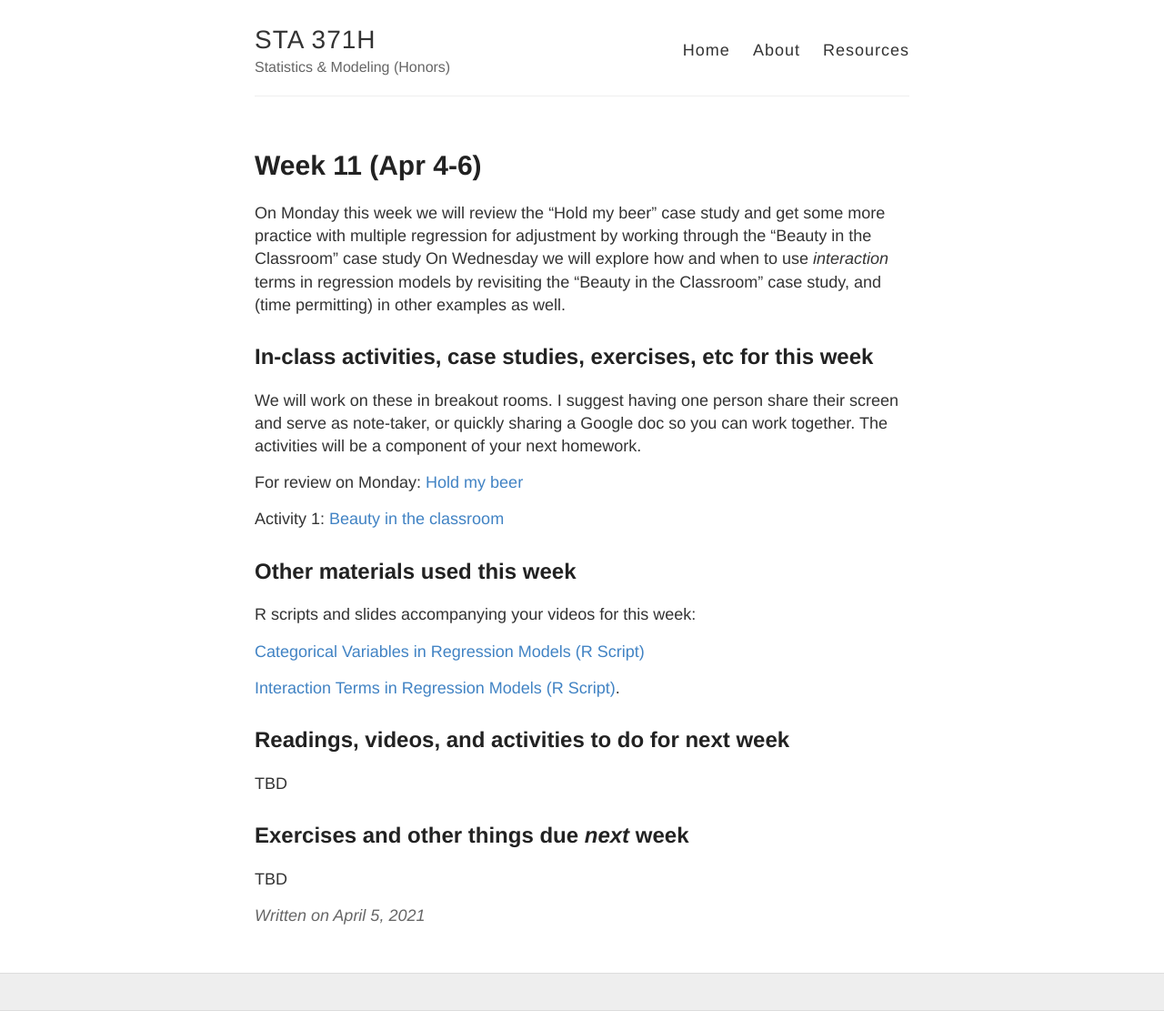
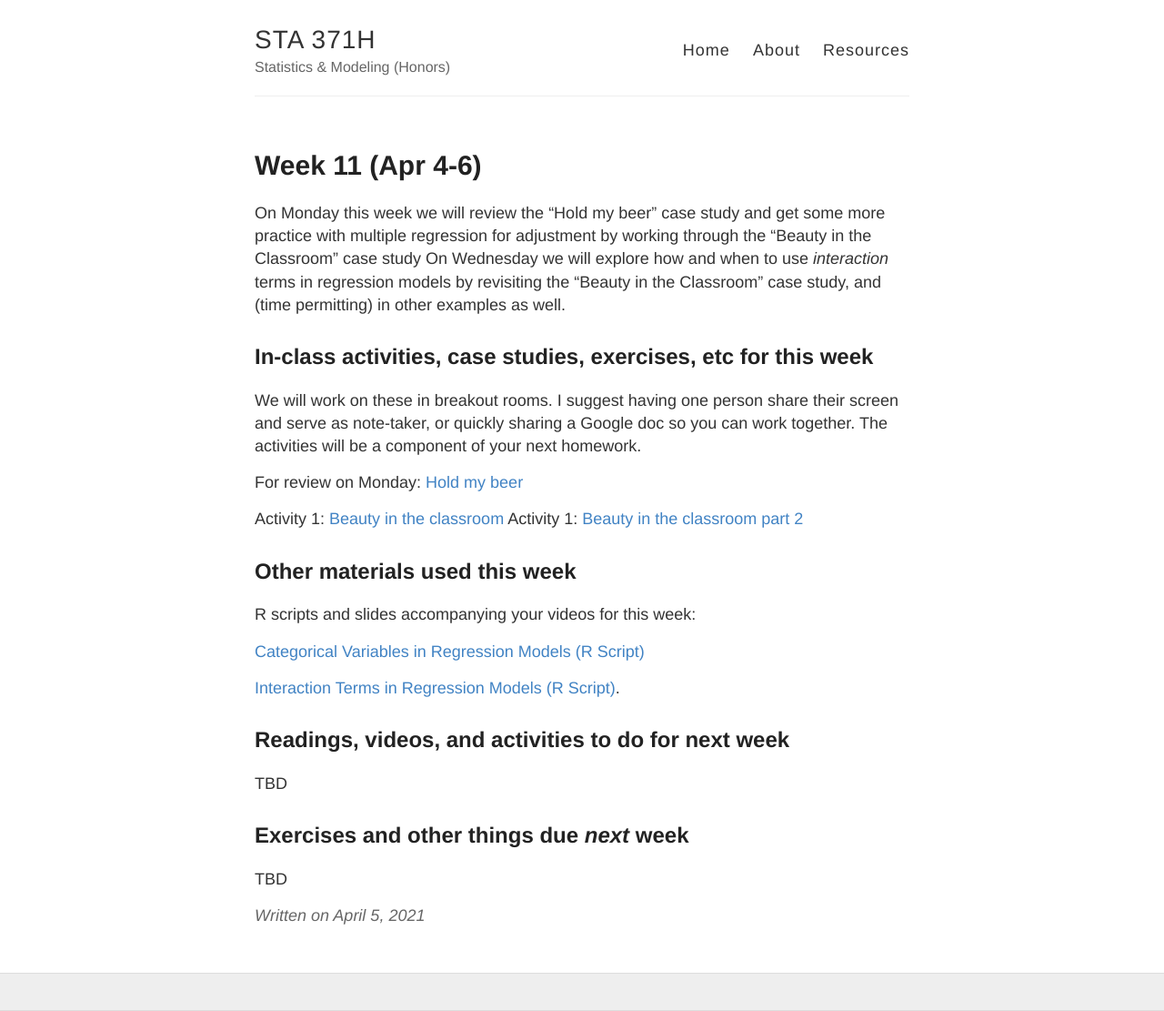
Before and after one commit to jaredsmurray/sta371h, a Jekyll site: the page built from docs/_posts/2021-04-05-Week-11.md, in a window 1280 px wide. Shown: the whole page at 91% size. Built offline with Jekyll 4.4.1, drawn with Linux system fonts in a browser that asks for light colours.

Commit message:
Update 2021-04-05-Week-11.md

```diff
--- a/docs/_posts/2021-04-05-Week-11.md
+++ b/docs/_posts/2021-04-05-Week-11.md
@@ -14,6 +14,7 @@ or quickly sharing a Google doc so you can work together. The activities will be
 For review on Monday: [Hold my beer](../files/ex_beer)
 
 Activity 1: [Beauty in the classroom](../files/beauty)
+Activity 1: [Beauty in the classroom part 2](../files/beauty_2)
 
 ## Other materials used this week
 
```
